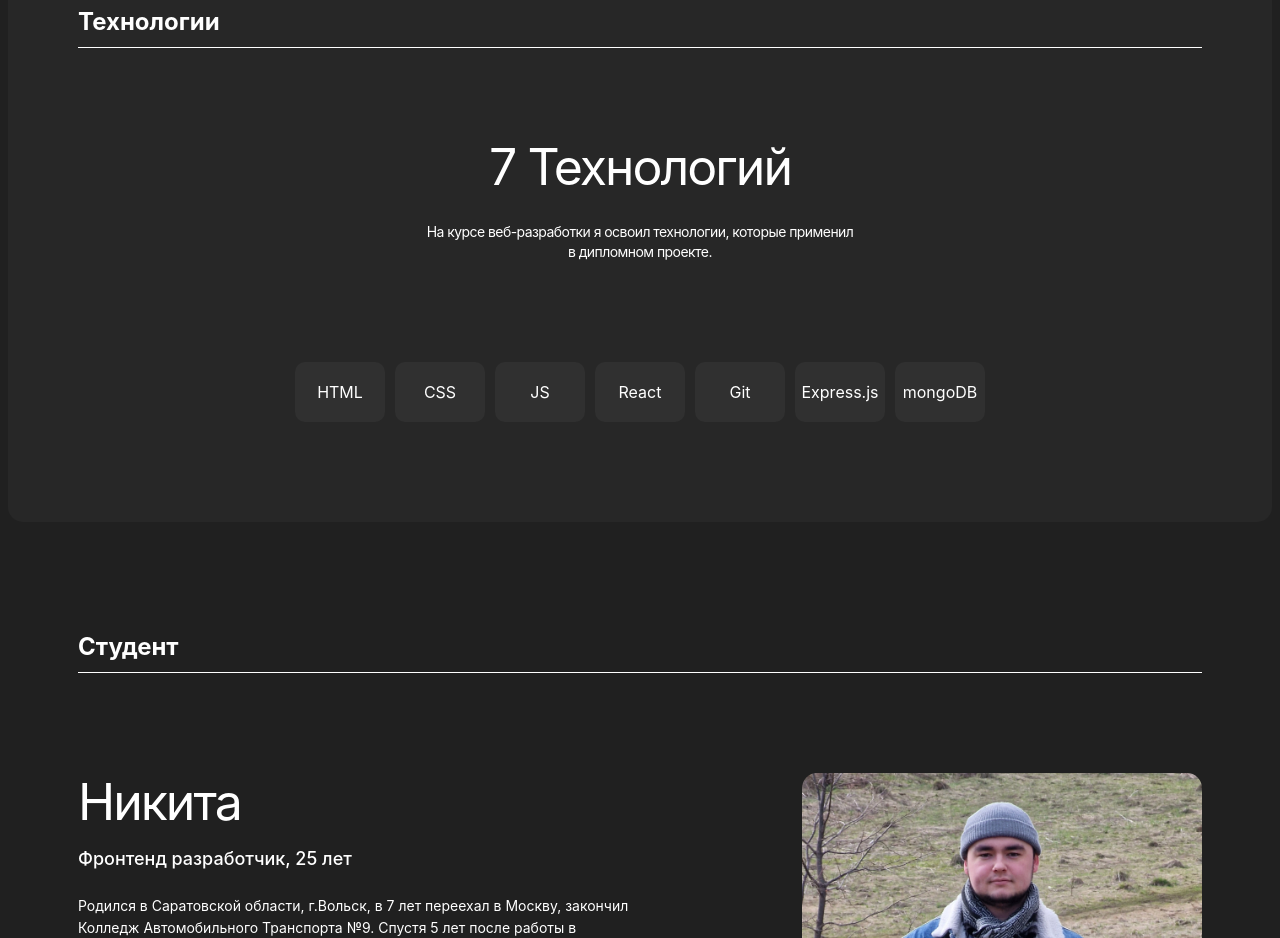
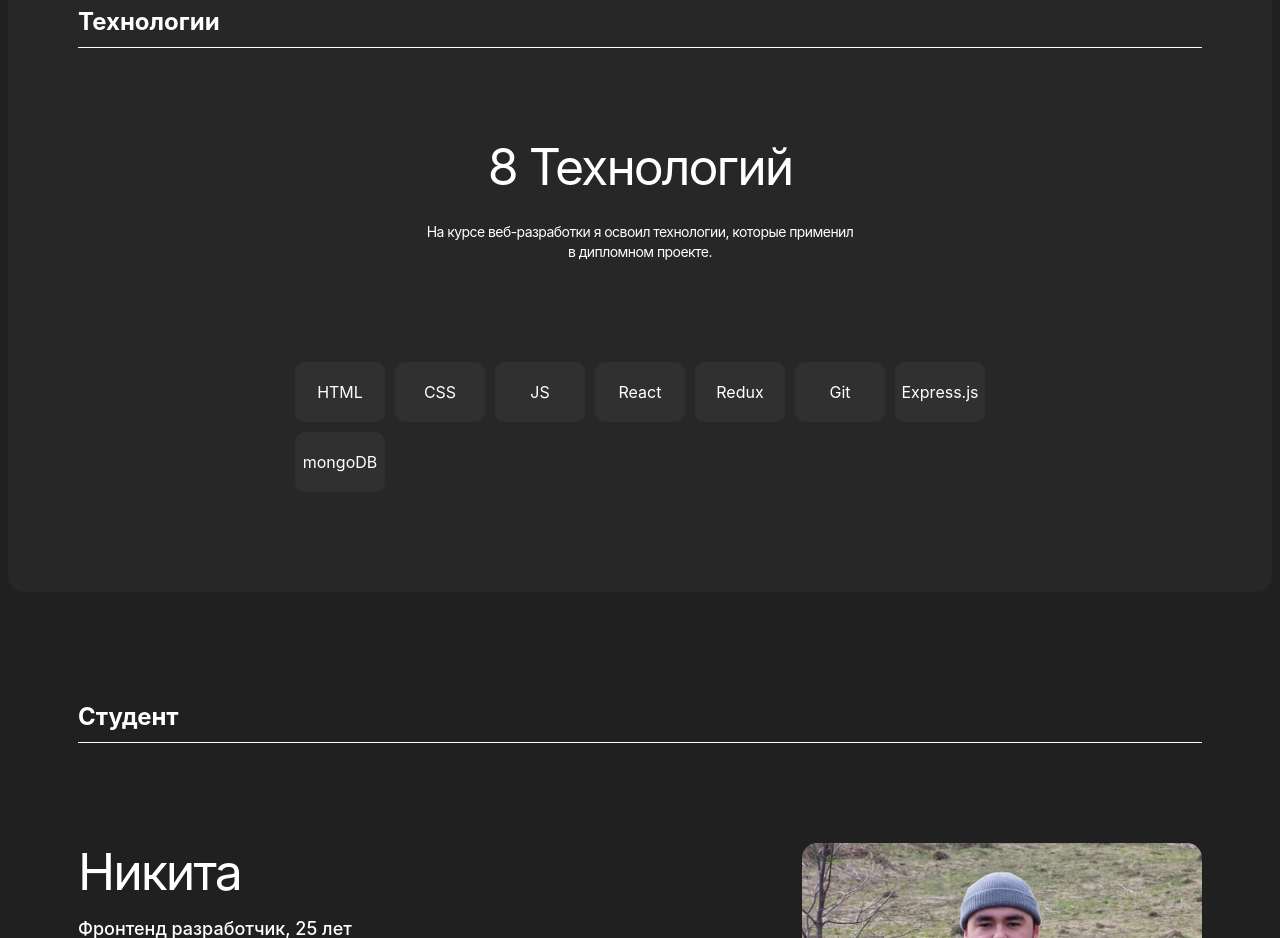
Before and after one commit to NikitaSavchuk97/movies-explorer-frontend, a React (Create React App) app: page / in a window 1280 px wide. Shown: the part 1960-2898 px from the top of the page. Built offline with nearby package versions, Linux system fonts and the light colour scheme; no server answers.

Commit message:
fix: + Redux

```diff
--- a/src/components/Techs/Techs.css
+++ b/src/components/Techs/Techs.css
@@ -56,6 +56,7 @@
   display: flex;
   align-items: center;
   justify-content: center;
+  text-align: center;
 
   width: 90px;
   height: 60px;
@@ -86,8 +87,6 @@
     margin: 0 auto 100px auto;
   }
 }
-
-
 
 @media screen and (max-width: 350px) {
   .techs {
--- a/src/components/Techs/Techs.jsx
+++ b/src/components/Techs/Techs.jsx
@@ -3,16 +3,13 @@ import './Techs.css';
 function Techs() {
   return (
     <section className='techs' id='about-technologies'>
-			<h2 className='techs__technologies'>
-				Технологии
-			</h2>
+      <h2 className='techs__technologies'>Технологии</h2>
 
       <div className='techs__text'>
-				<h3 className='techs__text-title'>
-					7 Технологий
-				</h3>
+        <h3 className='techs__text-title'>8 Технологий</h3>
         <p className='techs__text-subtitle'>
-					На курсе веб-разработки я освоил технологии, которые применил<br /> в дипломном проекте.
+          На курсе веб-разработки я освоил технологии, которые применил
+          <br /> в дипломном проекте.
         </p>
       </div>
 
@@ -21,12 +18,13 @@ function Techs() {
         <li className='techs__list-item'>CSS</li>
         <li className='techs__list-item'>JS</li>
         <li className='techs__list-item'>React</li>
+        <li className='techs__list-item'>Redux</li>
         <li className='techs__list-item'>Git</li>
         <li className='techs__list-item'>Express.js</li>
         <li className='techs__list-item'>mongoDB</li>
       </ul>
     </section>
-	)
+  );
 }
 
 export default Techs;
```
Lines whose indentation alone changed are shown as unchanged.
